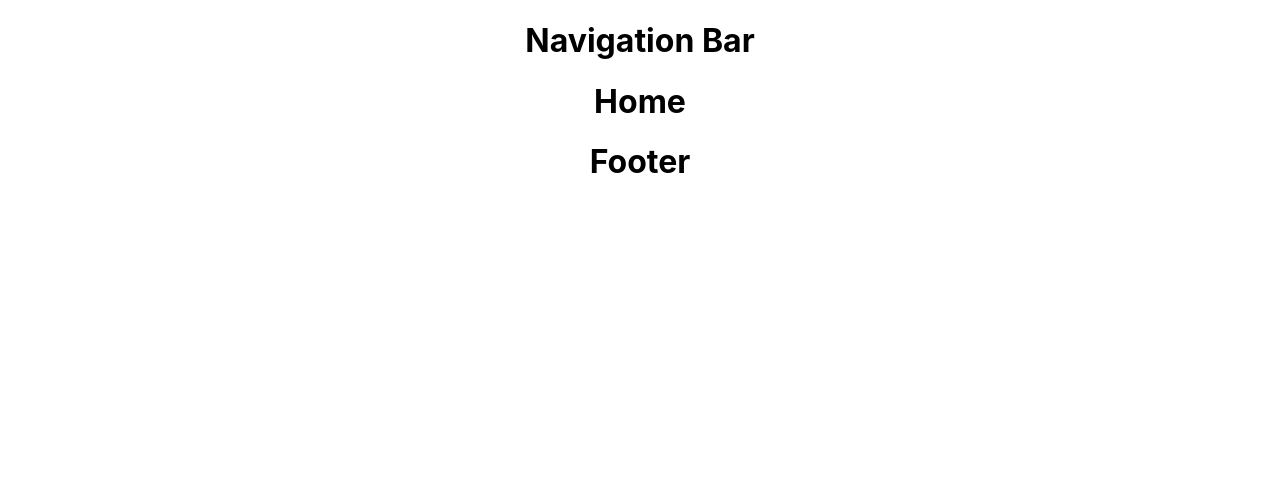
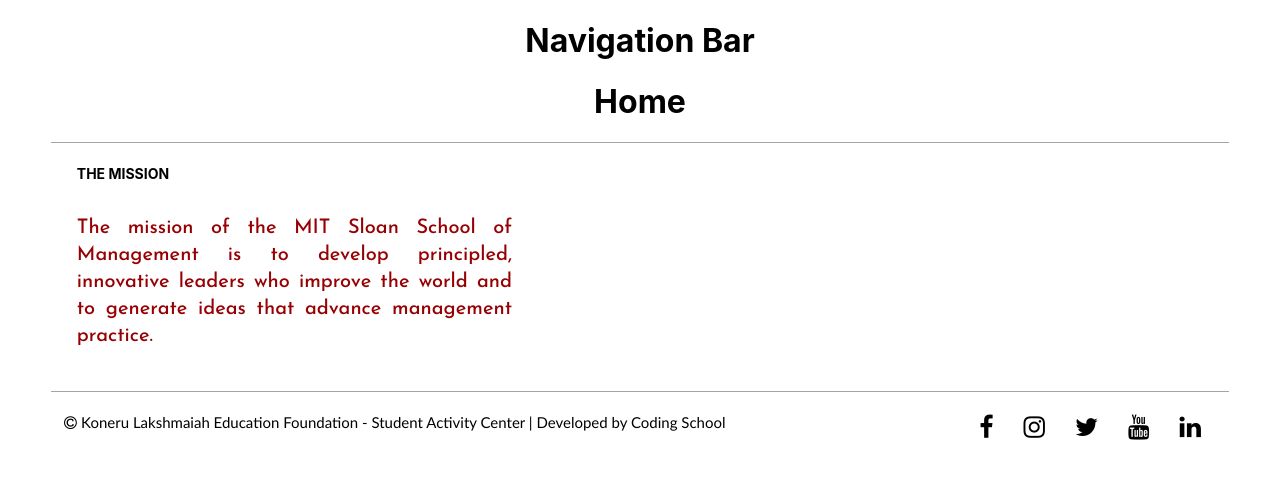
Before and after one commit to DeepakReddyG/sacWebsite, a React (Create React App) app in the folder client/: page / in a window 1280 px wide. Shown: the top 478 px of the page. Built offline with nearby package versions, Linux system fonts and the light colour scheme.

Commit message:
Footer perfect design in progress

```diff
--- a/client/src/components/Footer/Footer.css
+++ b/client/src/components/Footer/Footer.css
@@ -0,0 +1,66 @@
+@import url('https://fonts.googleapis.com/css2?family=Josefin+Sans:wght@500&display=swap');
+
+
+
+
+
+.FooterContainer hr {
+    width: 92%;
+    height: 0.4px;
+    border: none;
+    background-color: rgb(170, 162, 162);
+}
+.FooterTwo {
+    display: flex;
+}
+.FooterTwo-one {
+    width: 40%;
+    text-align: left;
+}
+
+.FooterTwo-one h3 {
+    font-size: 14px;
+    margin-left: 15%;
+}
+.FooterTwo-one h5 {
+    font-family: 'Josefin Sans', sans-serif;
+    font-size: 20px;
+    font-weight: 300;
+    color: rgb(151, 0, 3);
+    line-height: 27px;
+    margin-left: 15%;
+    text-align: justify;
+}
+
+
+.FooterThree {
+    display: flex;
+    width: 90%;
+    margin: auto;
+    margin-top: 20px;
+}
+
+.FooterThree-one {
+    width: 70%;
+    text-align: left;
+}
+.FooterThree-one p {
+    font-family: 'Gill Sans', 'Gill Sans MT', Calibri, 'Trebuchet MS', sans-serif;
+    font-weight: 100;
+    display: inline;
+    font-weight: 320;
+}
+.FooterThree-two {
+    width: 30%;
+    text-align: right;
+}
+#copyright {
+    font-size: 15px;
+}
+
+.FooterThree-two i {
+    margin: 0px 15px 0px 15px;
+}
+#socialIcons {
+    font-size: 25px;
+}
--- a/client/src/components/Footer/Footer.js
+++ b/client/src/components/Footer/Footer.js
@@ -5,7 +5,33 @@
   return (
     <div className='FooterComponent'>
         <div className="FooterContainer">
-            <h1>Footer</h1>
+            <div className="FooterOne">
+
+            </div>
+            <hr />
+            <div className="FooterTwo">
+              <div className="FooterTwo-one">
+                <h3>THE MISSION</h3>
+                <h5>The mission of the MIT Sloan School of Management is to develop principled, innovative leaders who improve the world and to generate ideas that advance management practice.</h5>
+              </div>
+            </div>
+            <hr />
+            <div className="FooterThree">
+              <div className="FooterThree-one">
+                <span id='copyright'>
+                  <i class="fa fa-copyright" aria-hidden="true"></i> <p>Koneru Lakshmaiah Education Foundation - Student Activity Center | Developed by Coding School</p>
+                </span>
+              </div>
+              <div className="FooterThree-two">
+                <span id='socialIcons'>
+                <i class="fa fa-facebook" aria-hidden="true"></i>
+                <i class="fa fa-instagram" aria-hidden="true"></i>
+                <i class="fa fa-twitter" aria-hidden="true"></i>
+                <i class="fa fa-youtube" aria-hidden="true"></i>
+                <i class="fa fa-linkedin" aria-hidden="true"></i>
+                </span>
+              </div>
+            </div>
         </div>
     </div>
   )
```
